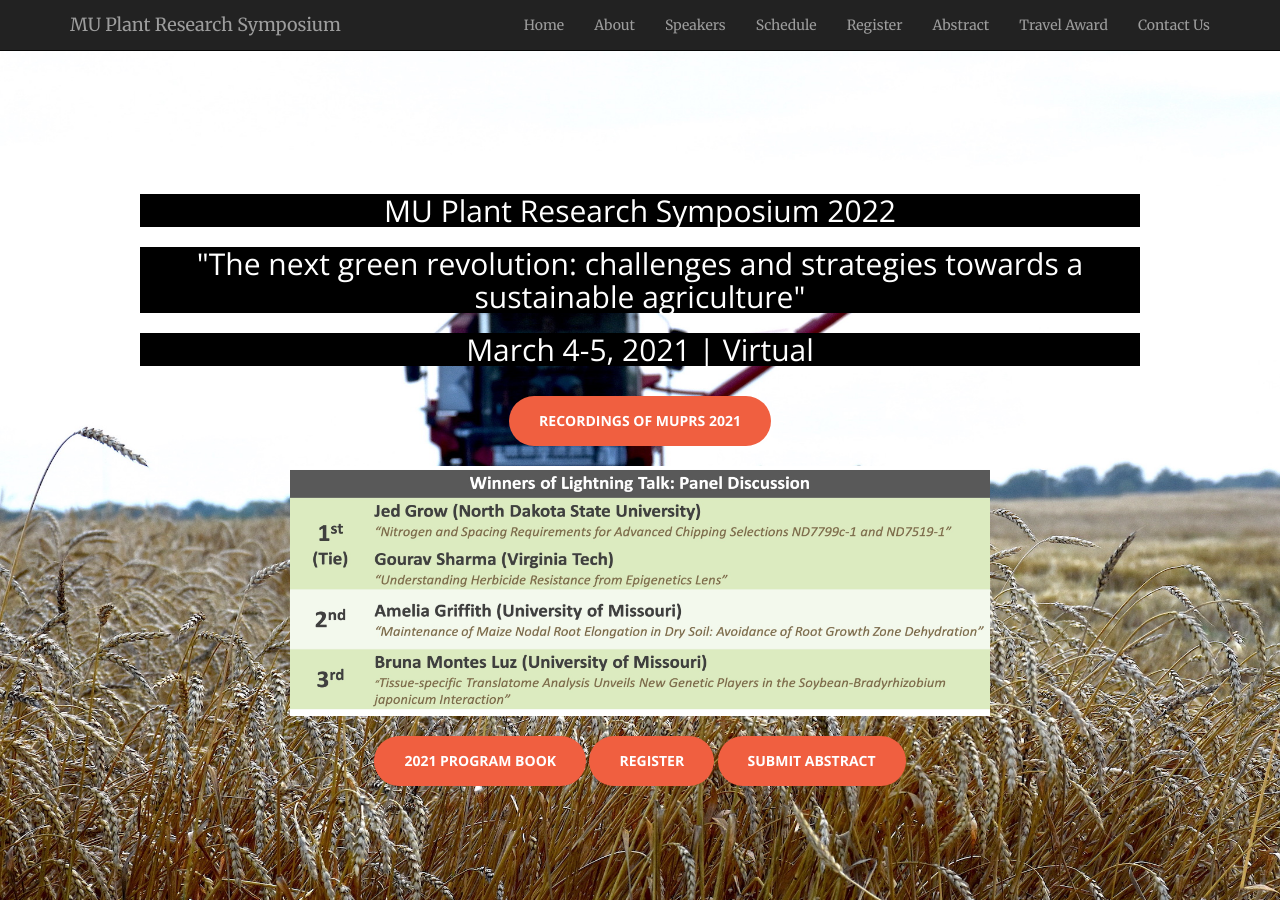
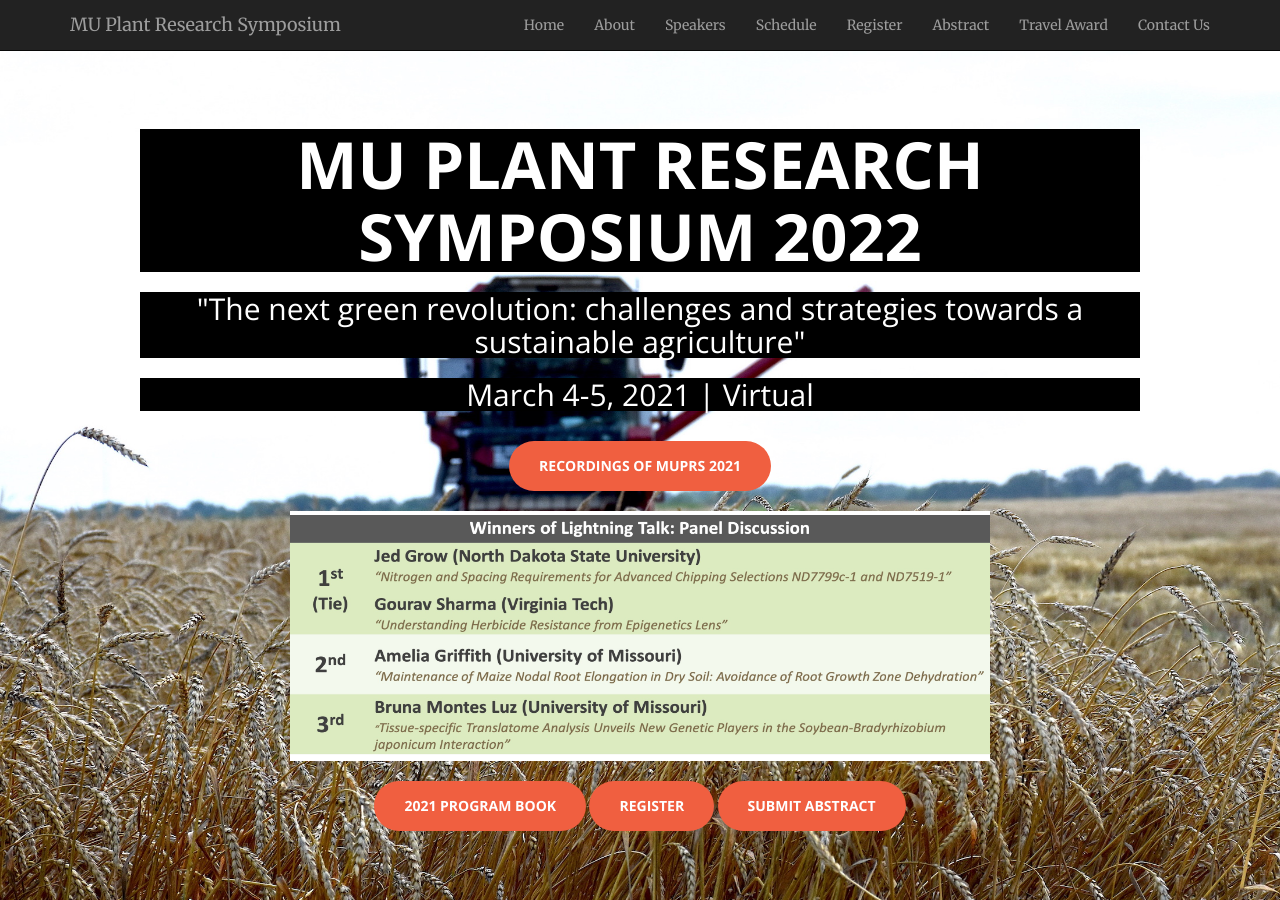
Before and after one commit to mupioneersymposium/mupioneersymposium.github.io, a Jekyll site: the page built from index.html, in a window 1280 px wide and 900 px high. Built offline with Jekyll 4.4.1, drawn with Linux system fonts in a browser that asks for light colours.

Commit message:
Update header.html

```diff
--- a/_includes/header.html
+++ b/_includes/header.html
@@ -2,7 +2,7 @@
     <div class="header-content">
         <div class="header-content-inner">
             <br/><br/><br/>
-            <h2 style="background-color:black;">MU Plant Research Symposium 2022</h2>
+            <h1 style="background-color:black;">MU Plant Research Symposium 2022</h1>
             <h2 style="background-color:black;">"The next green revolution: challenges and strategies towards a sustainable agriculture"</h2>
             <h2 style="background-color:black;">March 4-5, 2021 | Virtual </h2>
             <br/>
```
